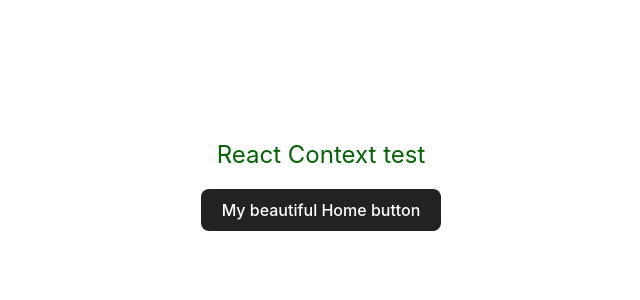
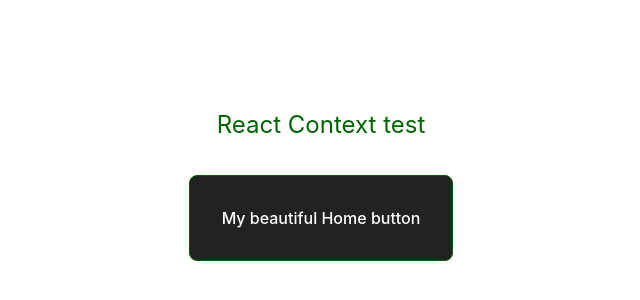
Before and after one commit to amwebexpert/demo-react-context-with-jest, a React (Vite) app: page / in a window 1280 px wide. Shown: the part 224-524 px from the top of the page, without its empty margins (327-967 px from the left). Built offline with nearby package versions, Linux system fonts and the light colour scheme.

Commit message:
chore: test structure

```diff
--- a/src/index.css
+++ b/src/index.css
@@ -2,10 +2,6 @@
   font-family: Inter, system-ui, Avenir, Helvetica, Arial, sans-serif;
   line-height: 1.5;
   font-weight: 400;
-
-  color-scheme: light dark;
-  color: rgba(255, 255, 255, 0.87);
-  background-color: #242424;
 
   font-synthesis: none;
   text-rendering: optimizeLegibility;
@@ -13,48 +9,12 @@
   -moz-osx-font-smoothing: grayscale;
 }
 
-a {
-  font-weight: 500;
-  color: #646cff;
-  text-decoration: inherit;
-}
-a:hover {
-  color: #535bf2;
-}
-
-h1 {
-  font-size: 3.2em;
-  line-height: 1.1;
-}
-
 button {
   border-radius: 8px;
-  border: 1px solid transparent;
   padding: 0.6em 1.2em;
   font-size: 1em;
   font-weight: 500;
   font-family: inherit;
-  background-color: #1a1a1a;
   cursor: pointer;
   transition: border-color 0.25s;
 }
-button:hover {
-  border-color: #646cff;
-}
-button:focus,
-button:focus-visible {
-  outline: 4px auto -webkit-focus-ring-color;
-}
-
-@media (prefers-color-scheme: light) {
-  :root {
-    color: #213547;
-    background-color: #ffffff;
-  }
-  a:hover {
-    color: #747bff;
-  }
-  button {
-    background-color: #f9f9f9;
-  }
-}
--- a/src/screens/home/Home.css
+++ b/src/screens/home/Home.css
@@ -1,9 +1,10 @@
 .home-title {
   color: darkgreen;
   font-size: 1.5rem;
-  margin-bottom: 1rem;
+  margin-bottom: 2rem;
 }
 
-.-button {
+.home-button {
   border: 1px solid darkgreen;
+  padding: 2rem;
 }
```
